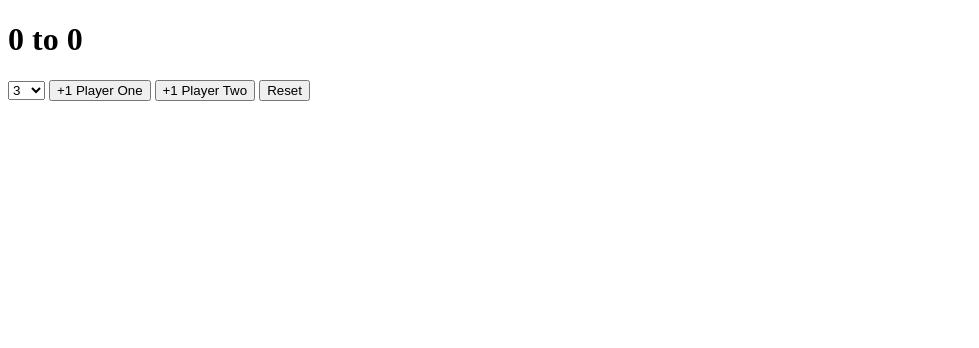
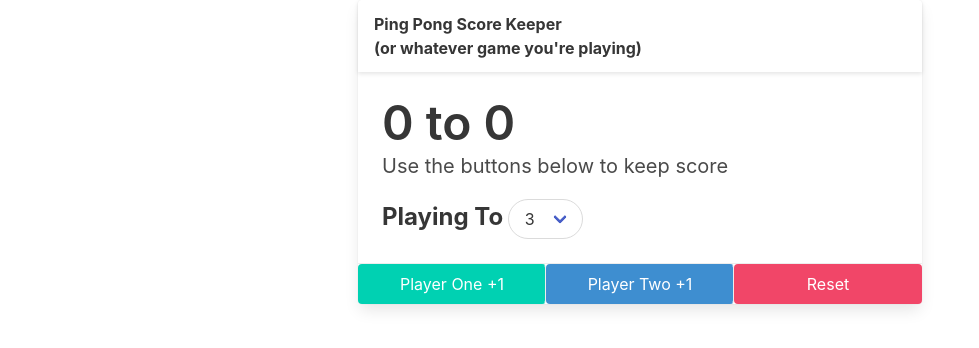
Before and after one commit to kerwell/scoreKeeper, a plain HTML site: page index.html in a window 1280 px wide. Shown: the whole page, without its empty margins (0-979 px from the left). Drawn offline with nearby package versions, Linux system fonts and the light colour scheme.

Commit message:
add container and columns add card center container move functional buttons into card and stylized buttons move functional select into card and stylized

```diff
--- a/index.html
+++ b/index.html
@@ -5,20 +5,49 @@
     <meta http-equiv="X-UA-Compatible" content="IE=edge">
     <meta name="viewport" content="width=device-width, initial-scale=1.0">
     <title>Score Keeper</title>
+    <link rel="stylesheet" href="https://cdn.jsdelivr.net/npm/bulma@0.9.4/css/bulma.min.css">
     <link rel="stylesheet" href="styles.css">
 </head>
 <body>
-    <h1><span id="p1Display">0</span> to <span id="p2Display">0</span></h1>
-
-    <select name="" id="playTo">
-        <option value="3">3</option>
-        <option value="5">5</option>
-        <option value="7">7</option>
-        <option value="10">10</option>
-    </select>
-    <button id="p1Button">+1 Player One</button>
-    <button id="p2Button">+1 Player Two</button>
-    <button id="resetBtn">Reset</button>
+    <div class="container">
+        <div class="columns">
+            <div class="column is-half is-offset-one-quarter">
+                <div class="card">
+                    <header class="card-header">
+                      <p class="card-header-title">
+                        Ping Pong Score Keeper <br>
+                        (or whatever game you're playing)
+                      </p>
+                    </header>
+                    <div class="card-content">
+                      <div class="content">
+                        <h1 class="title is-1"><span id="p1Display">0</span> to <span id="p2Display">0</span></h1>
+                        <p class="subtitle">Use the buttons below to keep score</p>
+                        <label for="playTo" class="label is-large is-inline">Playing To</label>
+                        <!-- remember label is to connect to a select -->
+                        <div class="select is-rounded">
+                            <select id="playTo">
+                                <option value="3">3</option>
+                                <option value="5">5</option>
+                                <option value="7">7</option>
+                                <option value="10">10</option>
+                            </select>
+                            </select>
+                          </div>
+                      </div>
+                    </div>
+                    <footer class="card-footer">
+                        <button id="p1Button"class="is-primary button card-footer-item">Player One +1</button>
+                        <button id="p2Button"class="is-info button card-footer-item">Player Two +1</button>
+                        <button id="resetBtn"class="is-danger button card-footer-item">Reset</button>
+                    </footer>
+                  </div>
+            </div>
+        </div>
+    </div>
+    <!-- <button id="p1Button">+1 Player One</button> -->
+    <!-- <button id="p2Button">+1 Player Two</button> -->
+    <!-- <button id="resetBtn">Reset</button> -->
     <!-- remember span is primarily used for a piece of inline content to single out -->
 
     <script src="app.js"></script>
```
